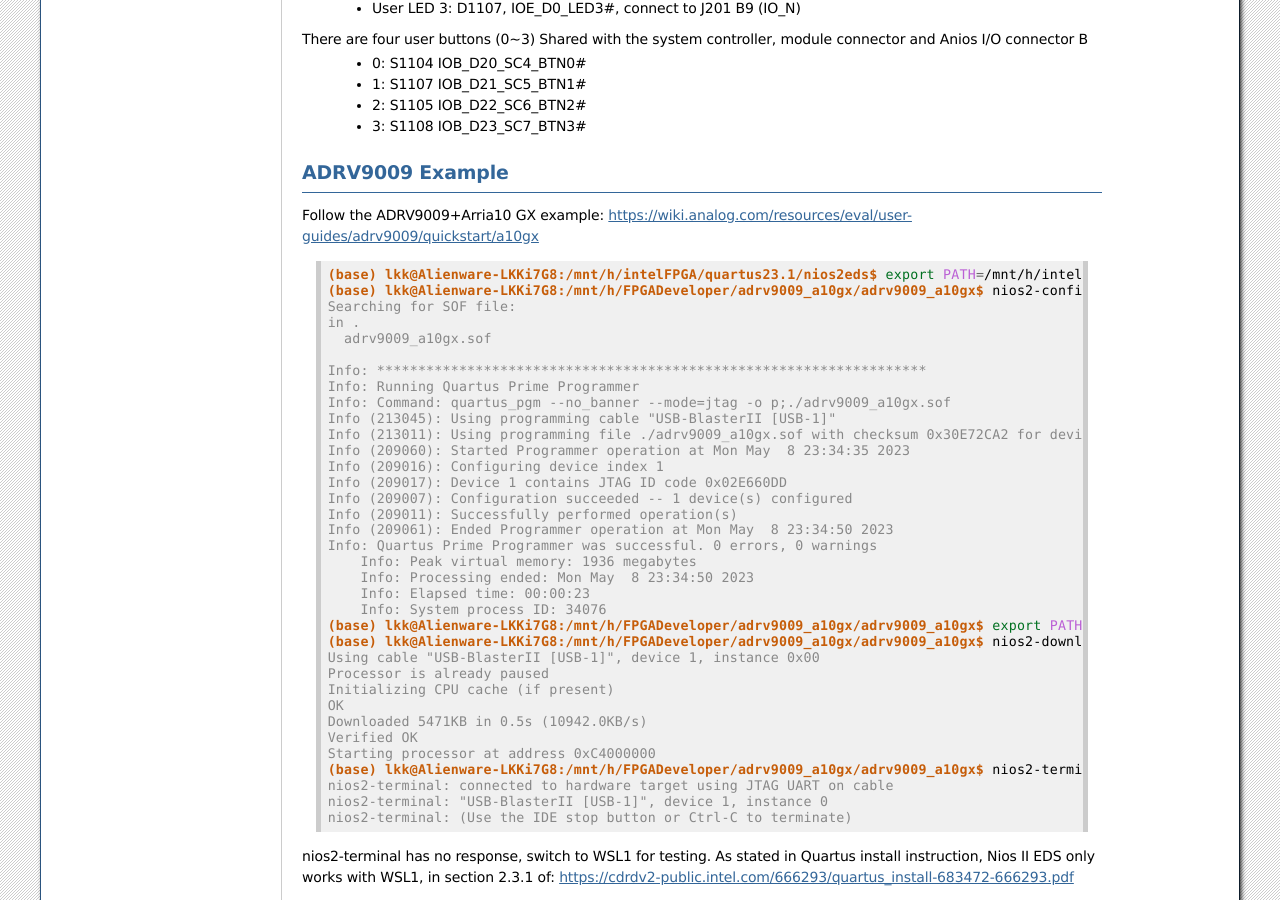
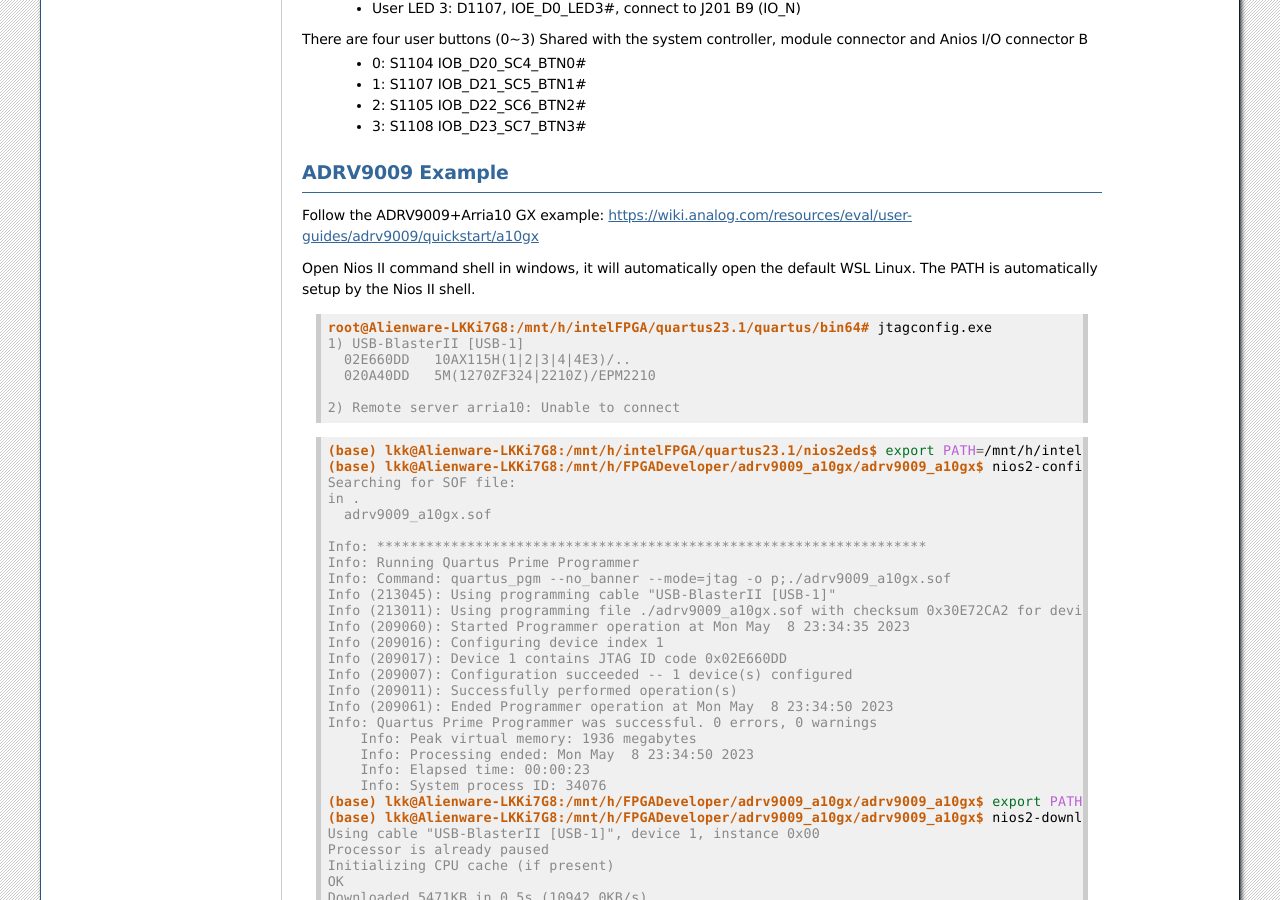
Before and after one commit to lkk688/mytutorial, a Sphinx documentation site: the page built from docs/source/intelfpga.rst, in a window 1280 px wide and 900 px high, scrolled down 14312 px. Built offline with Sphinx 7.4.7, drawn with Linux system fonts in a browser that asks for light colours.

Commit message:
retry nios II

```diff
--- a/docs/source/intelfpga.rst
+++ b/docs/source/intelfpga.rst
@@ -362,6 +362,17 @@
 -----------------
 Follow the ADRV9009+Arria10 GX example: https://wiki.analog.com/resources/eval/user-guides/adrv9009/quickstart/a10gx
 
+Open Nios II command shell in windows, it will automatically open the default WSL Linux. The PATH is automatically setup by the Nios II shell.
+
+.. code-block:: console
+
+  root@Alienware-LKKi7G8:/mnt/h/intelFPGA/quartus23.1/quartus/bin64# jtagconfig.exe
+  1) USB-BlasterII [USB-1]
+    02E660DD   10AX115H(1|2|3|4|4E3)/..
+    020A40DD   5M(1270ZF324|2210Z)/EPM2210
+
+  2) Remote server arria10: Unable to connect
+
 .. code-block:: console
 
  (base) lkk@Alienware-LKKi7G8:/mnt/h/intelFPGA/quartus23.1/nios2eds$ export PATH=/mnt/h/intelFPGA/quartus23.1/nios2eds/bin:$PATH
```
